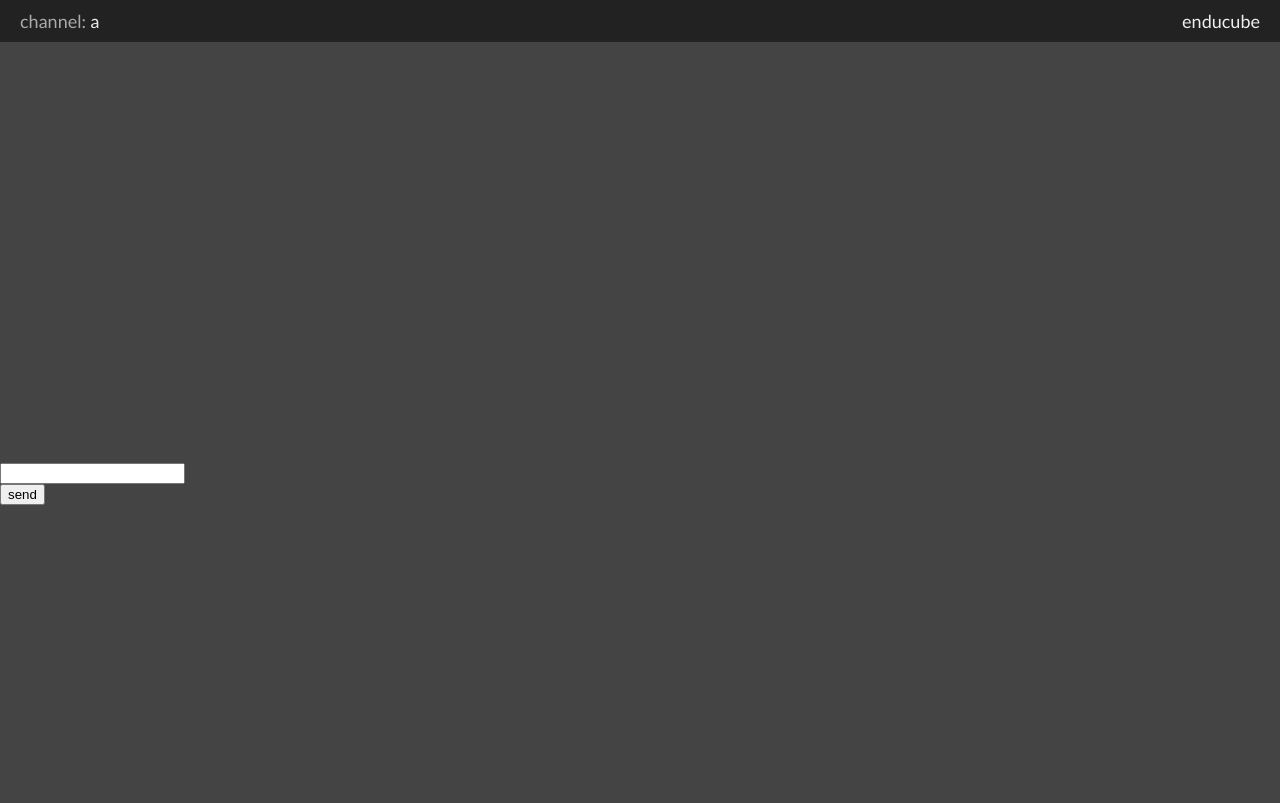
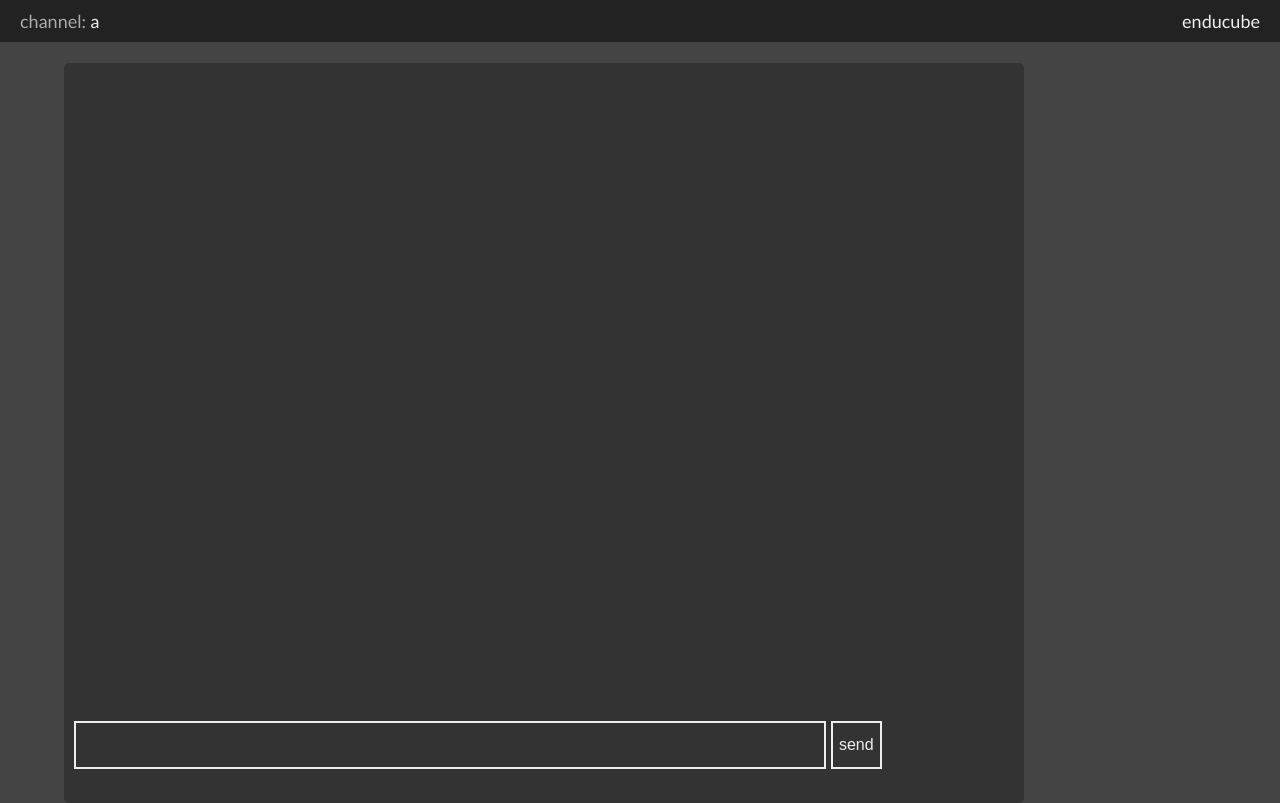
Before and after one commit to enducube/pixidle, a Flask app: page /home/a in a window 1280 px wide. Before the commit the page ends 505 px from the top, so only its background shows below. Run offline with Flask 2, Linux system fonts and the light colour scheme; a user stored in the database is signed in; data comes from the database, SQL or seed files in the repository; both versions use the stored data as it was after the commit; some libraries are stand-ins or nearby versions.

Commit message:
more styling

```diff
--- a/app.py
+++ b/app.py
@@ -6,4 +6,4 @@ from app import socketio, app
 
 if __name__ == "__main__":
     print("bar")
-    socketio.run(app)
+    socketio.run(app,host='0.0.0.0')
--- a/app/__init__.py
+++ b/app/__init__.py
@@ -6,7 +6,7 @@ from flask_sqlalchemy import SQLAlchemy
 # Form modules
 from flask_wtf import FlaskForm
 from wtforms import StringField, TextAreaField, PasswordField
-from wtforms.validators import DataRequired
+from wtforms.validators import InputRequired
 # Werkzeug features
 from werkzeug.security import generate_password_hash, check_password_hash
 # Socket.IO and eventlet
--- a/app/models.py
+++ b/app/models.py
@@ -1,4 +1,4 @@
-from app import db, FlaskForm, UserMixin, generate_password_hash, check_password_hash, StringField, PasswordField, DataRequired
+from app import db, FlaskForm, UserMixin, generate_password_hash, check_password_hash, StringField, PasswordField, InputRequired
 ## Classes and such
 
 class User(db.Model, UserMixin):
@@ -29,8 +29,8 @@ class Channel(db.Model):
 # Form classes (yeah pretty funny I know)
 
 class LoginForm(FlaskForm):
-    username = StringField(DataRequired())
-    password = PasswordField(DataRequired())
+    username = StringField(InputRequired())
+    password = PasswordField(InputRequired())
 
 class MessageForm(FlaskForm):
-    message = StringField(DataRequired())
+    message = StringField(InputRequired())
--- a/app/static/css/style.css
+++ b/app/static/css/style.css
@@ -3,8 +3,9 @@ input {
   }
 
   #con {
-    height: 50%;
-    width: 70%;
+    height: 90%;
+    width: 100%;
+    top: 0%;
     overflow:auto;
     display:flex;
     flex-direction:column-reverse;
@@ -16,7 +17,16 @@ input {
     color: rgb(235, 235, 235);
     margin:0;
   }
-
+@media screen and (max-device-width: 600px) {
+  body {
+    zoom:1.5;
+  }
+}
+@media screen and (min-device-width: 601px) {
+  body {
+    zoom:1;
+  }
+}
 
   a {
     text-decoration: underline;
@@ -58,5 +68,37 @@ color: #eee;
 display: block;
 }
 #content {
-  left: 10%;
+  margin-left: 5%;
+  margin-right: 20%;
+  padding: 10px;
+  height:90%;
+  border-radius: 5px;
+  background-color: #333;
+  font-size:1.2rem;
 }
+div.msginput {
+
+
+}
+#msginput input {
+  display:inline;
+  height:3rem;
+  border-style: solid;
+  border-color: #eee;
+  border-width: 2px;
+  background-color: #333;
+  color: #eee;
+  font-size:1rem;
+}
+#msgbox {
+  width: 80%;
+  height: 3rem;
+  display:inline;
+  background-color: #333;
+  border-style: solid;
+  border-color: #eee;
+  border-width: 2px;
+  color: #eee;
+  font-size:1rem;
+
+}
--- a/app/templates/home.html
+++ b/app/templates/home.html
@@ -24,15 +24,17 @@
             <div id="msgr"></div>
         </div>
 
-        <form>
+        <form autocomplete="off" id="msginput">
             {{ form.message(id="msgbox") }}
             <input type="submit" value="send">
         </form>
     </div>
     <script>
         $("form").submit(function(e){
-            socket.emit("message", {  message: $("#msgbox").val(), channel_id: "{{ channel_id }}", user_id: "{{ current_user.id }}" });
-            $("form").trigger("reset");
+            if ($("#msgbox").val() != "") {
+                socket.emit("message", {  message: $("#msgbox").val(), channel_id: "{{ channel_id }}", user_id: "{{ current_user.id }}" });
+                $("form").trigger("reset");
+            }
             e.preventDefault();
         });
         socket.on("msg",function() {
```
Also changed, not shown: app/data.db.
